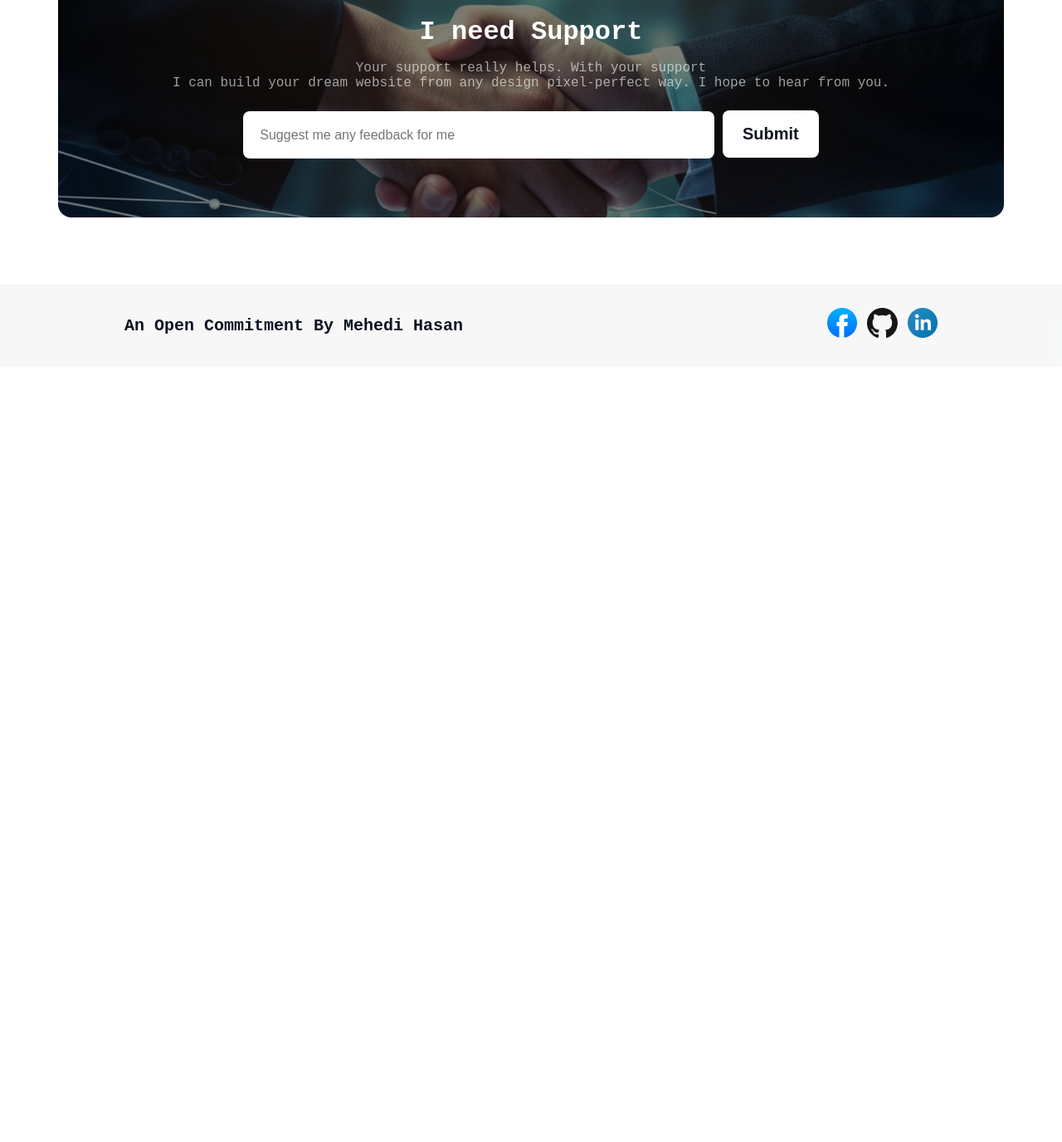
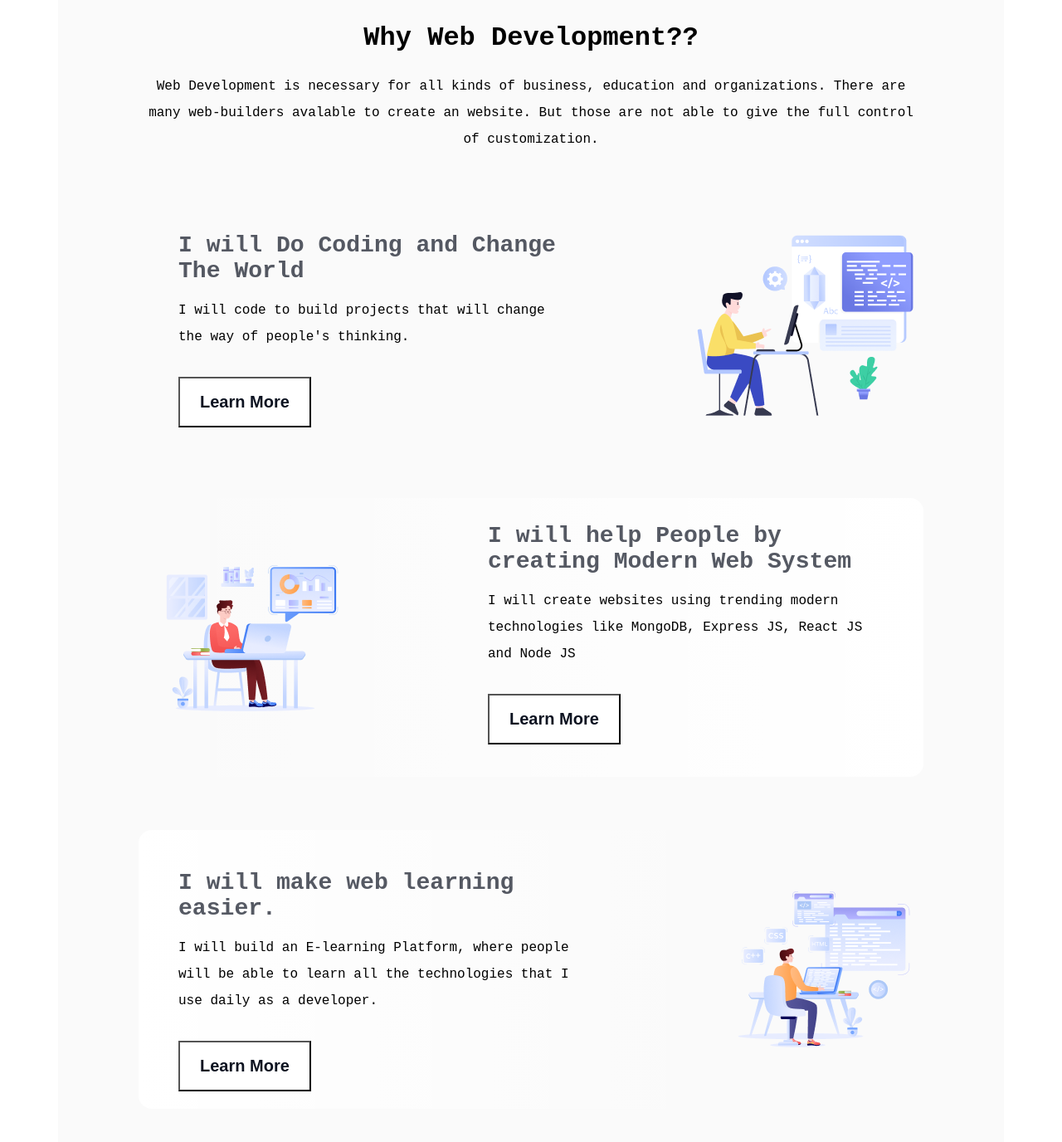
Before and after one commit to hasan-cloud-dev/B10A1-dev-portfolio, a plain HTML site: page index.html in a window 1280 px wide. Shown: the part 886-2262 px from the top of the page at 83% size. Before the commit the page ends 1328 px from the top, so only its background shows below. Drawn offline with Linux system fonts and the light colour scheme; a web font is replaced by a local one.

Commit message:
Completed - Why Web Development??

```diff
--- a/index.html
+++ b/index.html
@@ -33,7 +33,59 @@
         </div>
     </header>
     <main>
-        <Section style="text-align: center;"><h1>Main Section</h1></Section>
+        <section class="why-web-container about-bg">
+            <h1 class="why-web-heading">Why Web Development??</h1>
+            <p id="why-web-description" class="section-description">Web Development is necessary for all kinds of business, education and organizations. There are many web-builders avalable to create an website. But those are not able to give the full control of customization.</p>
+            <div class="why-web-items-container">
+                <div id="item-1" class="why-web-item-container">
+                    <div class="why-web-item-text">
+                        <div class="section-title">
+                            <h3>I will Do Coding and Change The World</h3>
+                        </div>
+                        <div class="section-description">
+                            <p>I will code to build projects that will change the way of people's thinking.</p>
+                        </div>
+                        <button class="btn-ws" id="">Learn More</button>
+                        </div>
+                    </div>
+                    <div class="why-web-item-img">
+                        <img src="assets/Layer_1.png" alt="Person Coding">
+                    </div>
+                </div>
+                <div class="why-web-items-container">
+                    <div id="item-2" class="why-web-item-container">
+                        <div class="why-web-item-img">
+                            <img src="assets/Group 3.png" alt="Person Organizing">
+                        </div>
+                        <div class="why-web-item-text">
+                            <div class="section-title">
+                                <h3>I will help People by creating Modern Web System</h3>
+                            </div>
+                            <div class="section-description">
+                                <p>I will create websites using trending modern technologies like MongoDB, Express JS, React JS and Node JS</p>
+                            </div>
+                            <button class="btn-ws" id="">Learn More</button>
+                            </div>
+                        </div>
+                    </div>
+                    <div class="why-web-items-container">
+                        <div id="item-3" class="why-web-item-container">
+                            <div class="why-web-item-text">
+                                <div class="section-title">
+                                    <h3>I will make web learning easier.</h3>
+                                </div>
+                                <div class="section-description">
+                                    <p>I will build an E-learning Platform, where people will be able to learn all the technologies that I use daily as a developer.</p>
+                                </div>
+                                <button class="btn-ws" id="">Learn More</button>
+                                </div>
+                            </div>
+                            <div class="why-web-item-img">
+                                <img src="assets/Group 4.png" alt="Person Multitasking">
+                            </div>
+                        </div>
+            </div>
+        </section>
     </main>
     <footer id="footer">
         <div class="footer footer-container">
--- a/style/style.css
+++ b/style/style.css
@@ -97,17 +97,73 @@ nav li a {
 }
 /* Hero Section Ends */
 
-
-
-
-
-
-
-/* Main Section Starts */
-
-
-
-/* Main Section Ends */
+/* Main Section Styles Starts */
+main {
+    max-width: 1140px;
+    margin: 74px auto 0;
+}
+.about-bg {
+    background-color: rgb(13, 19, 33, 2%);
+    border-radius: 16px;
+    padding: 80px 97px;
+}
+.why-web-container {
+    text-align: center;
+}
+.why-web-heading {
+    font-size: 32px;
+    font-weight: 800px;
+    margin-bottom: 24px;
+}
+.section-title {
+    font-size: 24px;
+    font-weight: bold;
+    color:rgb(13, 19, 33, 70%);
+    margin-bottom: 16px;
+}
+.section-description {
+    font-size: 16px;
+    line-height: 2;
+    margin-bottom: 32px;
+}
+#why-web-description {
+    margin-bottom: 48px;
+}
+.why-web-items-container {
+    display: flex;
+    justify-content: space-between;
+    align-items: center;
+    margin-bottom: 32px;
+}
+.why-web-item-container {
+    width: 946px;
+    height: 336px;
+    border-radius: 16px;
+}
+#item-1, {
+    background-image: linear-gradient(to left, rgba(255,255,255,0), rgba(255,255,255,1));
+    margin-bottom: 32px;
+}
+#item-2 {
+    background-image: linear-gradient(to right, rgba(255,255,255,0), rgba(255,255,255,1));
+    margin-bottom: 32px;
+    display: flex;
+    justify-content: space-between;
+    align-items: center;
+}
+#item-3 {
+    background-image: linear-gradient(to left, rgba(255,255,255,0), rgba(255,255,255,1));
+}
+.why-web-item-text {
+    width: 477px;
+    height: 277px;
+    padding: 48px;
+    text-align: left;
+}
+.why-web-item-img {
+    width: 274px;
+    height: 240px;
+}
 
 
 
@@ -115,6 +171,9 @@ nav li a {
 
 
 
+
+
+/* Main Section Styles Ends */
 
 /* Footer Section */
 .footer {
```
